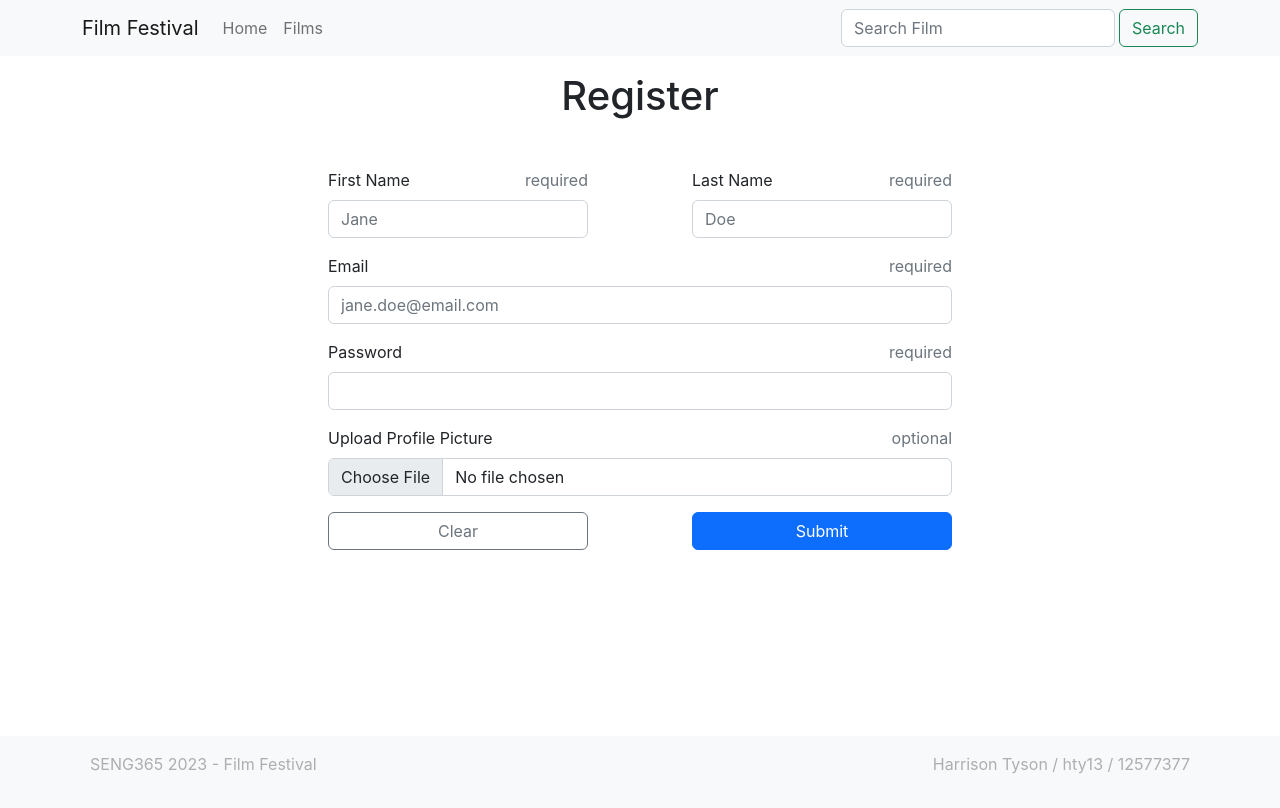
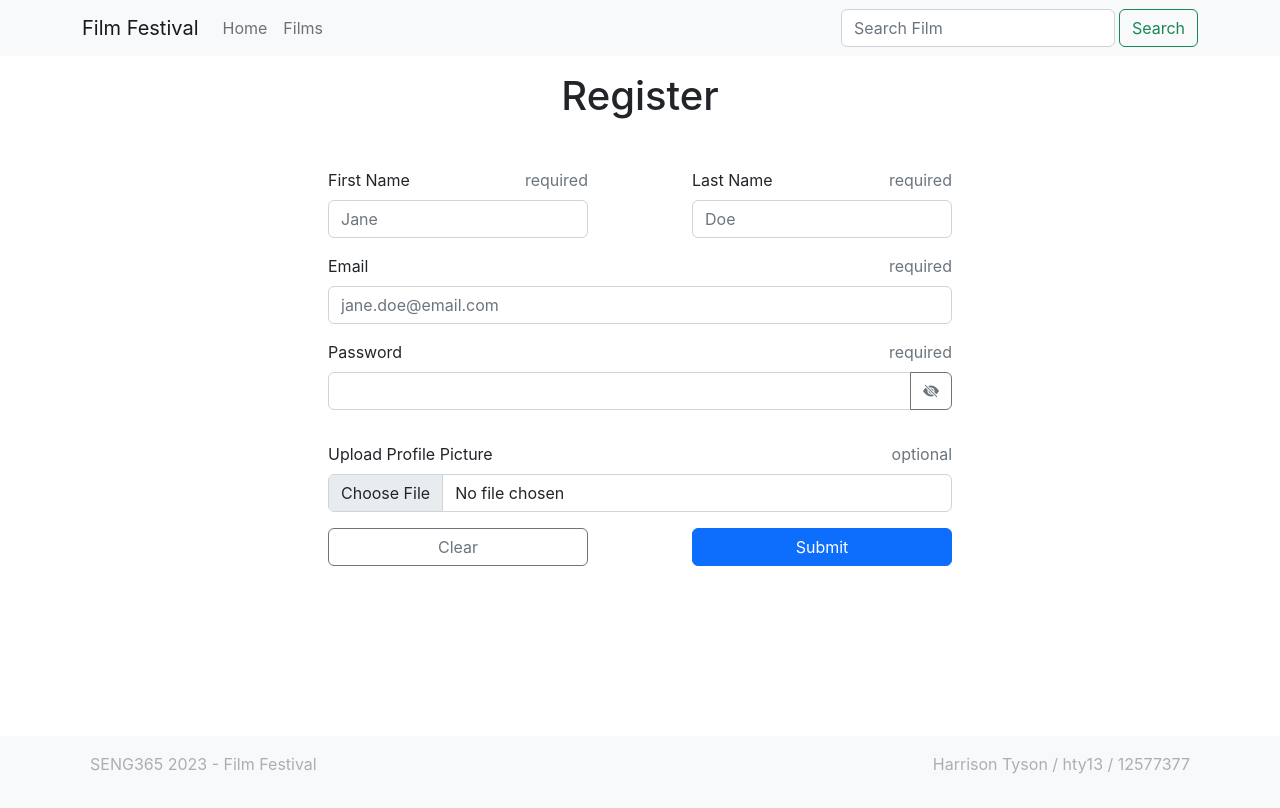
Before and after one commit to typhon-h/film-festival-frontend, a React (Create React App) app: page /register in a window 1280 px wide. Built offline with nearby package versions, Linux system fonts and the light colour scheme.

Commit message:
Added password visibility toggle

```diff
--- a/src/pages/Register.tsx
+++ b/src/pages/Register.tsx
@@ -11,7 +11,7 @@
     const [emailError, setEmailError] = React.useState<string>("Please enter a valid email")
     const [newUserImage, setNewUserImage] = React.useState<string>("")
     const [active, setActive] = React.useState({ userId: 0, token: '' })
-
+    const [passwordVisible, setPasswordVisible] = React.useState<boolean>(false)
 
     const form = React.useRef<HTMLFormElement>(null)
     const firstName = React.useRef<HTMLInputElement>(null)
@@ -183,7 +183,17 @@
                         <label htmlFor="registerPassword" className="form-label">Password</label>
                         <span className='fs-6 text-muted'>required</span>
                     </div>
-                    <input ref={password} type="password" className="form-control" id="registerPassword" minLength={6} maxLength={64} required />
+
+                    <div className="d-flex flex-row col-12 input-group mb-3">
+                        <input ref={password} type={(passwordVisible) ? 'text' : 'password'} className="form-control" id="registerPassword" minLength={6} maxLength={64} required />
+                        <button className="btn btn-outline-secondary" type="button" id="showPassword" onClick={() => { setPasswordVisible(!passwordVisible) }}><i className={"bi bi-eye-" + ((!passwordVisible) ? 'slash-' : '') + "fill"}></i></button>
+                    </div>
+
+
+
+
+
+
                     <div className="valid-feedback text-end">
                         Great!
                     </div>
@@ -209,7 +219,7 @@
                     <button type="reset" className="btn btn-outline-secondary mb-2 mb-lg-0 col-12 col-lg-5">Clear</button>
                     <button onClick={validate} type="button" className="btn btn-primary col-12 col-lg-5">Submit</button>
                 </div>
-            </form>
+            </form >
         </div >
     )
 }
```
